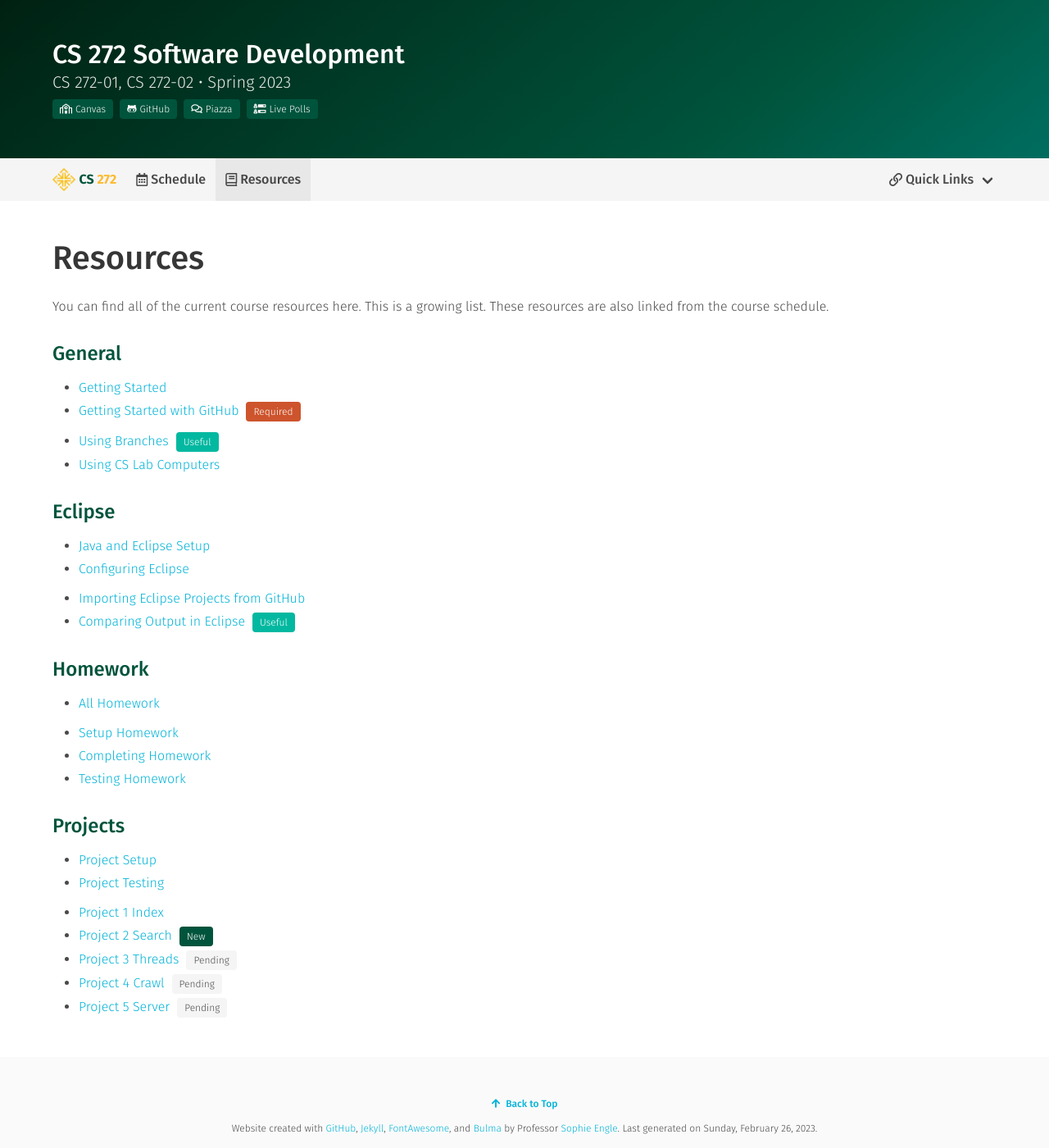
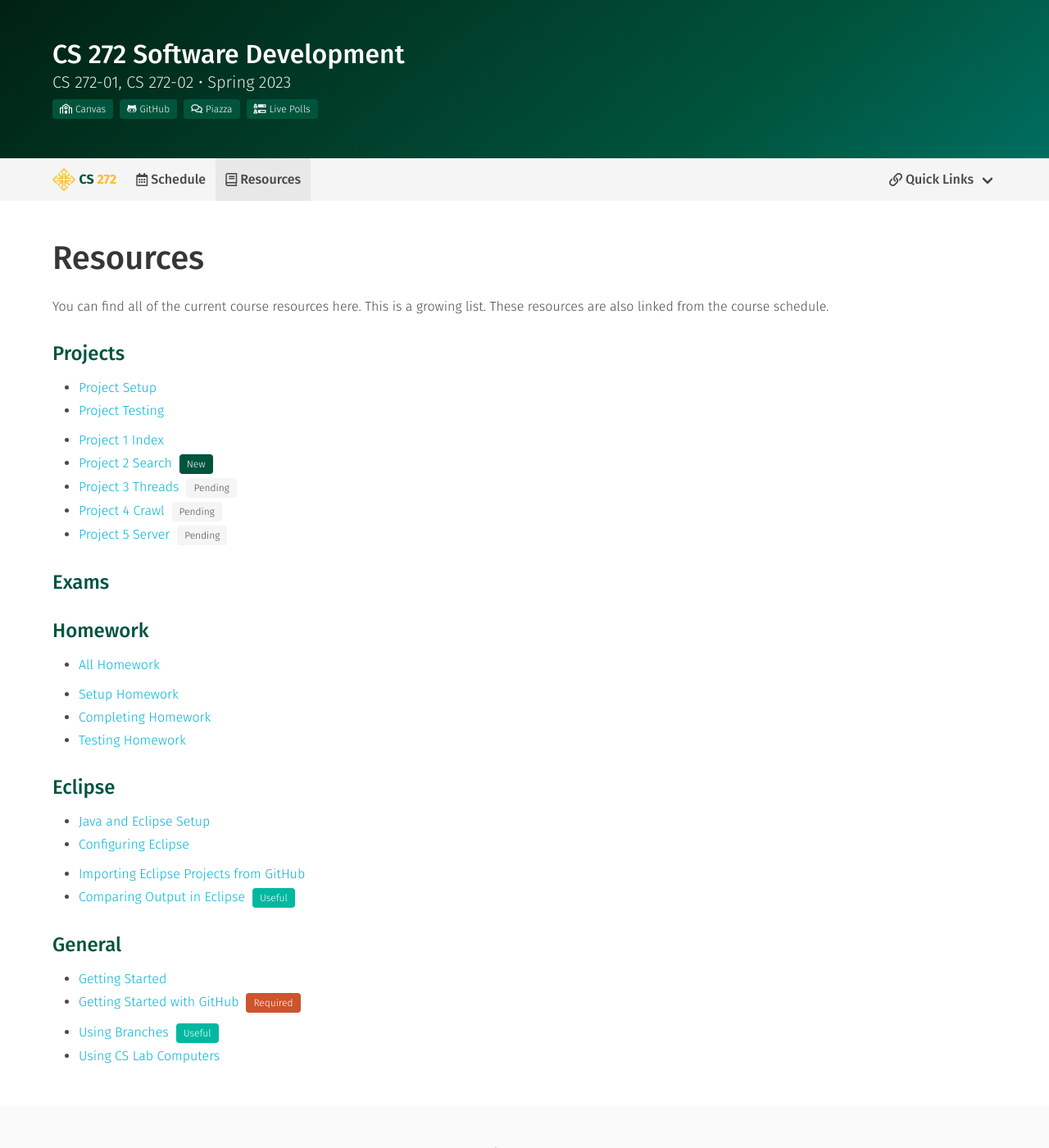
Before and after one commit to usf-cs272-spring2023/usf-cs272-spring2023.github.io, a Jekyll site: the page built from resources/index.html, in a window 1280 px wide and 1400 px high. Shown: the whole window at 82% size. Built offline with Jekyll 4.4.1, drawn with Linux system fonts in a browser that asks for light colours; some of the changed lines change nothing that is shown.

Commit message:
Creating exams section

```diff
--- a/_config.yml
+++ b/_config.yml
@@ -43,10 +43,10 @@
     output: true
     permalink: /resources/:collection/:name:output_ext
 
-  # exams:
-  #   title: 'Exams'
-  #   output: true
-  #   permalink: /resources/:collection/:name:output_ext
+  exams:
+    title: 'Exams'
+    output: true
+    permalink: /resources/:collection/:name:output_ext
 
   # sql:
   #   title: 'Databases'
--- a/resources/index.html
+++ b/resources/index.html
@@ -7,7 +7,7 @@
 You can find all of the current course resources here. This is a growing list. These resources are also linked from the course schedule.
 
 <br/>
-{%- assign ordered = 'general,eclipse,homework,projects' | split: ',' -%}
+{%- assign ordered = 'projects,exams,homework,eclipse,general' | split: ',' -%}
 {%- for name in ordered %}
 {%- assign collection = site.collections | where: 'label', name | first -%}
 {%- assign items = collection.docs | sort: 'key' -%}
```
